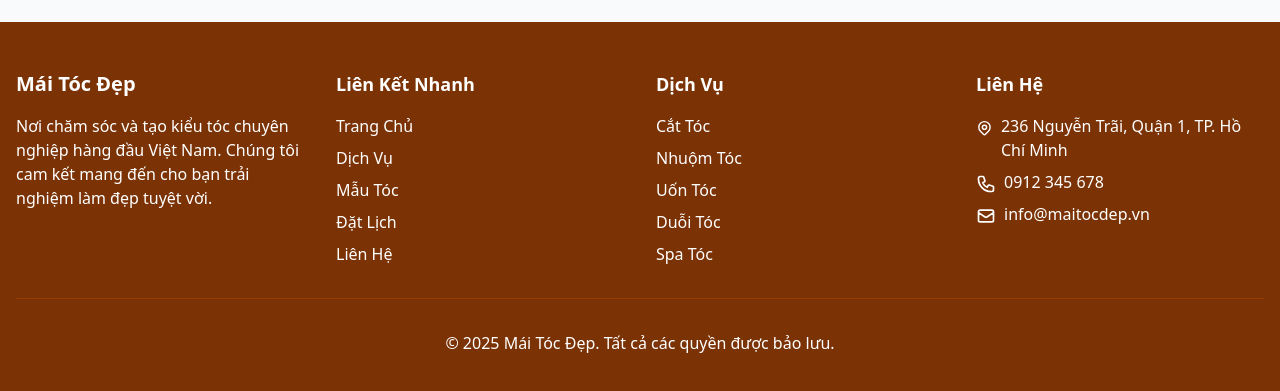
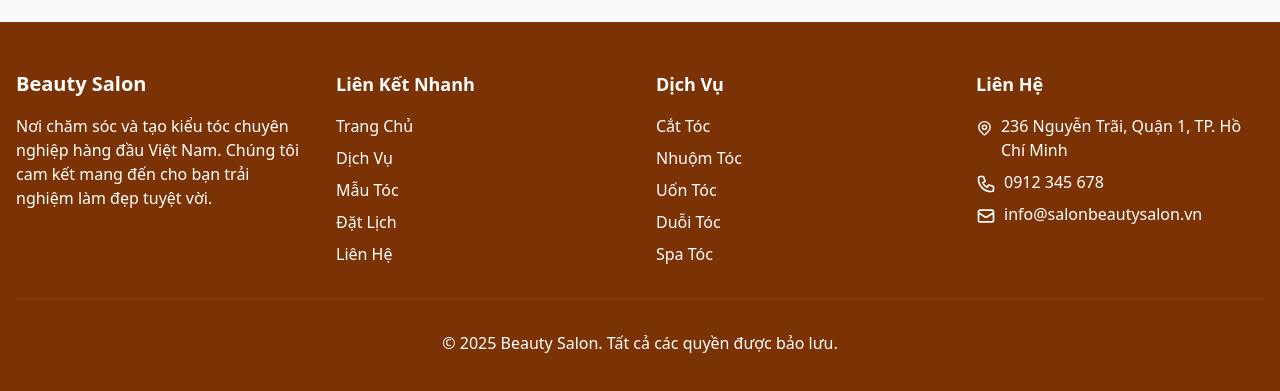
Before and after one commit to thanhtrung321-prog/doantotnghiep_spring-boot, a React (Vite) app: page / in a window 1280 px wide. Shown: the part 1130-1521 px from the top of the page. Built offline with nearby package versions, Linux system fonts and the light colour scheme.

Commit message:
sửa footer

```diff
--- a/src/components/Footer.jsx
+++ b/src/components/Footer.jsx
@@ -6,7 +6,7 @@ const Footer = () => {
       <div className="container mx-auto px-4">
         <div className="grid grid-cols-1 md:grid-cols-4 gap-8">
           <div>
-            <h5 className="text-xl font-bold mb-4">Mái Tóc Đẹp</h5>
+            <h5 className="text-xl font-bold mb-4">Beauty Salon</h5>
             <p className="mb-4">
               Nơi chăm sóc và tạo kiểu tóc chuyên nghiệp hàng đầu Việt Nam.
               Chúng tôi cam kết mang đến cho bạn trải nghiệm làm đẹp tuyệt vời.
@@ -130,13 +130,13 @@ const Footer = () => {
                     d="M3 8l7.89 5.26a2 2 0 002.22 0L21 8M5 19h14a2 2 0 002-2V7a2 2 0 00-2-2H5a2 2 0 00-2 2v10a2 2 0 002 2z"
                   />
                 </svg>
-                <span>info@maitocdep.vn</span>
+                <span>info@salonbeautysalon.vn</span>
               </li>
             </ul>
           </div>
         </div>
         <div className="border-t border-amber-800 mt-8 pt-8 text-center">
-          <p>© 2025 Mái Tóc Đẹp. Tất cả các quyền được bảo lưu.</p>
+          <p>© 2025 Beauty Salon. Tất cả các quyền được bảo lưu.</p>
         </div>
       </div>
     </footer>
```
